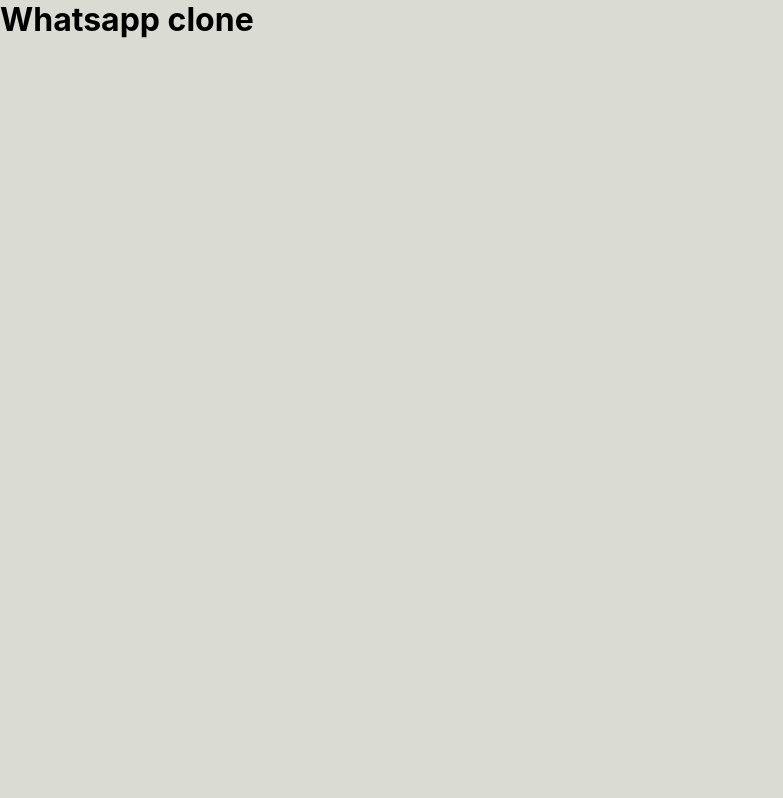
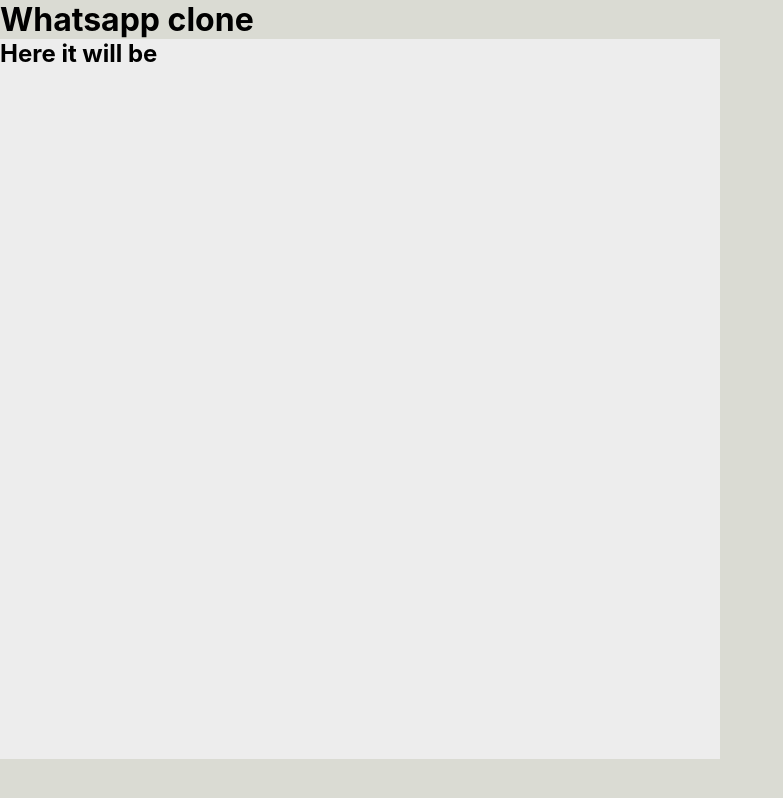
Before and after one commit to Arthurwzy27/whatsapp-react-clone, a React (Create React App) app: page / in a window 1280 px wide. Shown: the whole page, without its empty margins (0-783 px from the left). Built offline with nearby package versions, Linux system fonts and the light colour scheme.

Commit message:
Update: App scss updated

```diff
--- a/src/App.js
+++ b/src/App.js
@@ -3,9 +3,13 @@
 
 const App = () => {
   return (
-    <div className="app__body">
+    <div className="App">
       <h1>Whatsapp clone</h1>
+      <div className="app__body">
+        <h2>Here it will be</h2>
+      </div>
     </div>
+
   )
 }
 
--- a/src/App.scss
+++ b/src/App.scss
@@ -2,7 +2,14 @@
   margin: 0;
 }
 
-.app__body {
+.App {
   background-color: #dadbd3;
   height: 100vh;
 }
+
+.app__body {
+  display: flex;
+  background-color: #ededed;
+  height: 90vh;
+  width: 90vh;
+}
```
